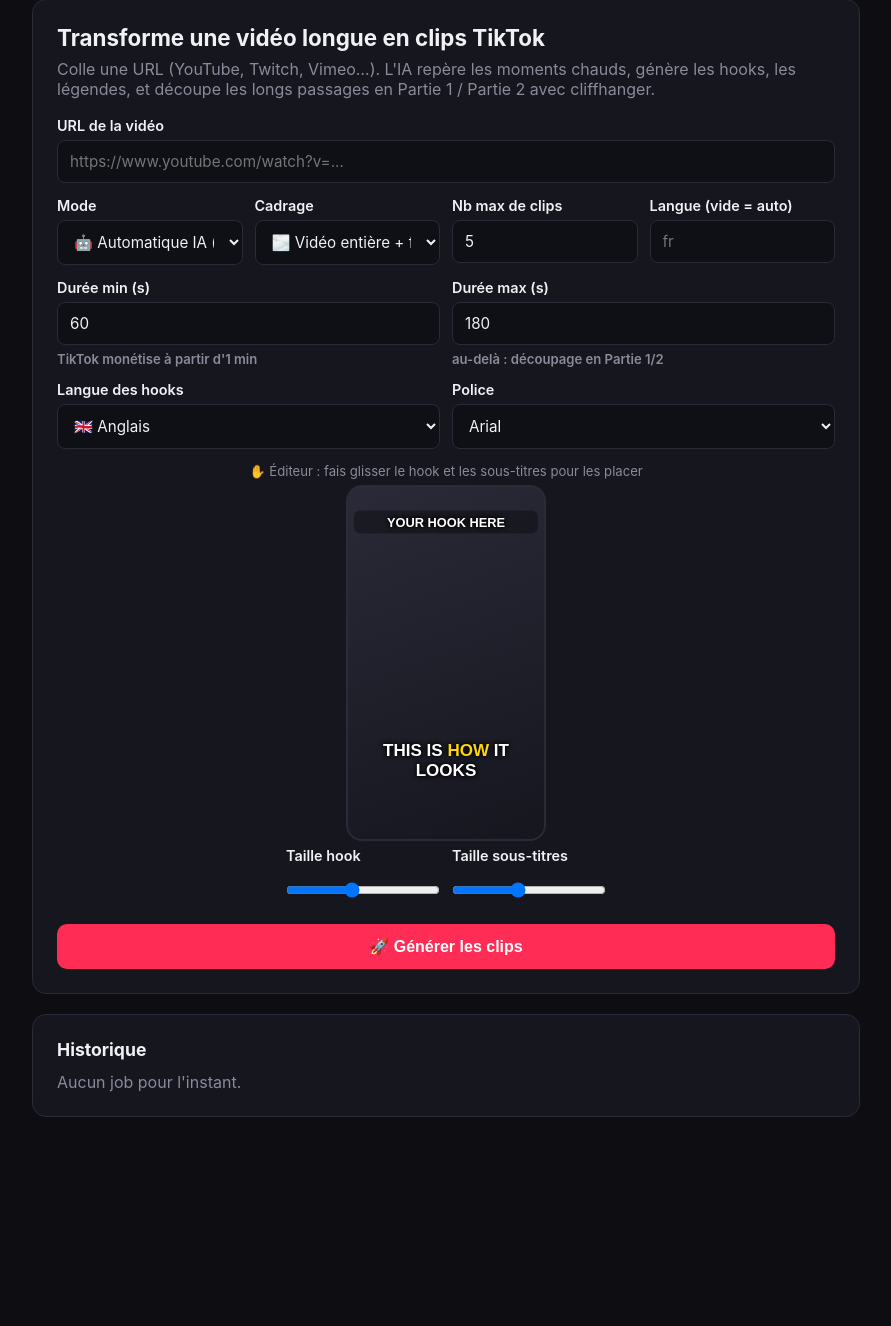
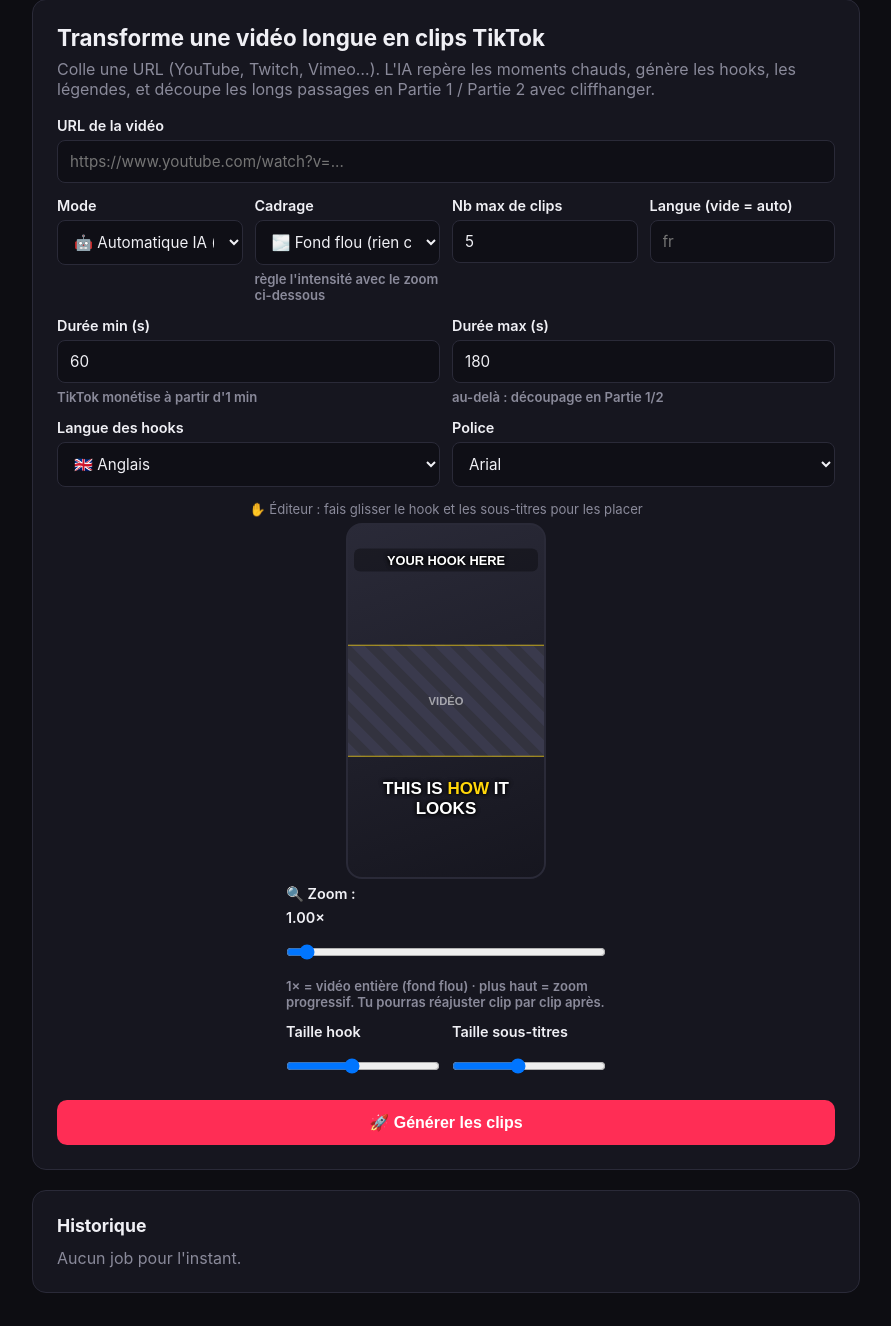
Before and after one commit to Kazza2115/TIKTOKMONEYPRINTER, a Flask app: page / in a window 1280 px wide. Shown: the part 438-1764 px from the top of the page, without its empty margins (194-1085 px from the left). Before the commit the page ends 1555 px from the top, so only its background shows below. Run offline with Flask 3, Linux system fonts and the light colour scheme.

Commit message:
Zoom réglable : slider progressif avant génération + re-render par clip
- cutter : facteur zoom continu (1.0–3.5) pour les cadrages fit et crop,
  au lieu du recadrage brutal tout-ou-rien. Sortie garantie 1080x1920.
- jobs : champ zoom + source_path ; fonction rerender_clip() qui réencode
  UN clip avec un nouveau zoom en réutilisant le .ass existant (pas de
  re-téléchargement ni d'appel IA -> rapide et gratuit).
- routes : param zoom à la création + endpoint /clips/<i>/rerender.
- UI : slider de zoom avec aperçu schématique dans l'éditeur, et sur chaque
  clip généré un slider + bouton « Appliquer » pour voir la vidéo et
  réajuster le zoom en direct.

Co-Authored-By: Claude Opus 4.8 <noreply@anthropic.com>
Claude-Session: https://claude.ai/code/session_01QGqoBo1Wkts7Hjoa4KXw3z

```diff
--- a/app/pipeline/cutter.py
+++ b/app/pipeline/cutter.py
@@ -5,6 +5,11 @@ Deux cadrages :
 - "fit"  (défaut) : la vidéo entière est visible, centrée, sur un fond flouté
   (style TikTok classique — rien n'est coupé)
 - "crop" : plein écran zoomé, recadrage centré (coupe les côtés)
+
+Un facteur `zoom` (>= 1.0) agrandit progressivement l'image dans les deux
+modes : à 1.0 on garde le cadrage de base, plus on monte plus l'image remplit
+le cadre (en mode "fit" le fond flou disparaît peu à peu). Ça permet de régler
+finement le zoom au lieu du recadrage brutal tout ou rien.
 """
 
 import os
@@ -13,12 +18,8 @@ from pathlib import Path
 
 from .. import config
 
-# recadrage centré vers 9:16 (mode "crop")
-CROP_916 = (
-    "crop='min(iw,ih*9/16)':'min(ih,iw*16/9)',"
-    "scale=1080:1920:force_original_aspect_ratio=increase,"
-    "crop=1080:1920"
-)
+ZOOM_MIN = 1.0
+ZOOM_MAX = 3.5
 
 
 def ensure_ffmpeg():
@@ -41,18 +42,37 @@ def _ass_filter_path(ass_path: Path) -> str:
     return p
 
 
-def build_filter_args(framing: str, ass_path: Path | None) -> list[str]:
+def _clamp_zoom(zoom: float) -> float:
+    try:
+        z = float(zoom)
+    except (TypeError, ValueError):
+        return 1.0
+    return max(ZOOM_MIN, min(z, ZOOM_MAX))
+
+
+def build_filter_args(framing: str, ass_path: Path | None,
+                      zoom: float = 1.0) -> list[str]:
     ass = f",ass='{_ass_filter_path(ass_path)}'" if ass_path else ""
+    z = _clamp_zoom(zoom)
+    zw, zh = f"{1080 * z:.1f}", f"{1920 * z:.1f}"
 
     if framing == "crop":
-        return ["-vf", CROP_916 + ass]
+        # recadrage centré 9:16, puis zoom supplémentaire éventuel (z > 1)
+        vf = (
+            "crop='min(iw,ih*9/16)':'min(ih,iw*16/9)',"
+            f"scale={zw}:{zh}:force_original_aspect_ratio=increase,"
+            "crop=1080:1920"
+        )
+        return ["-vf", vf + ass]
 
-    # "fit" : vidéo entière + fond flouté qui remplit le cadre
+    # "fit" : vidéo entière (agrandie par `zoom`) + fond flouté qui remplit le
+    # cadre. À zoom=1 la vidéo tient entièrement ; en montant elle grandit et
+    # déborde du cadre (le surplus est rogné, le fond flou disparaît).
     fc = (
         "[0:v]split=2[bg][fg];"
         "[bg]scale=1080:1920:force_original_aspect_ratio=increase,"
         "crop=1080:1920,boxblur=24:4[bgb];"
-        "[fg]scale=1080:1920:force_original_aspect_ratio=decrease[fgs];"
+        f"[fg]scale={zw}:{zh}:force_original_aspect_ratio=decrease[fgs];"
         f"[bgb][fgs]overlay=(W-w)/2:(H-h)/2{ass}[v]"
     )
     return ["-filter_complex", fc, "-map", "[v]", "-map", "0:a?"]
@@ -65,6 +85,7 @@ def cut_clip(
     ass_path: Path | None,
     out_path: Path,
     framing: str = "fit",
+    zoom: float = 1.0,
 ) -> Path:
     ensure_ffmpeg()
 
@@ -74,7 +95,7 @@ def cut_clip(
         "-ss", f"{start:.3f}",
         "-to", f"{end:.3f}",
         "-i", str(source),
-        *build_filter_args(framing, ass_path),
+        *build_filter_args(framing, ass_path, zoom),
         "-c:v", "libx264",
         "-preset", "veryfast",
         "-crf", "20",
--- a/app/routes.py
+++ b/app/routes.py
@@ -79,15 +79,44 @@ def api_create_job():
     hook_size = int(_num("hook_size", 72, 30, 130))
     sub_size = int(_num("sub_size", 96, 40, 160))
 
+    from .pipeline.cutter import ZOOM_MAX, ZOOM_MIN
+
+    zoom = _num("zoom", 1.0, ZOOM_MIN, ZOOM_MAX)
+
     job = jobs.create_job(
         url, mode=mode, manual_clips=manual_clips, language=language,
-        max_clips=max_clips, framing=framing,
+        max_clips=max_clips, framing=framing, zoom=zoom,
         min_duration=min_duration, max_duration=max_duration,
         font=font, hook_position=hook_position, hook_lang=hook_lang,
         hook_pos_pct=hook_pos_pct, sub_pos_pct=sub_pos_pct,
         hook_size=hook_size, sub_size=sub_size,
     )
     return jsonify(job.to_dict()), 201
+
+
+@bp.post("/api/jobs/<job_id>/clips/<int:index>/rerender")
+def api_rerender_clip(job_id, index):
+    data = request.get_json(force=True)
+    from .pipeline.cutter import ZOOM_MAX, ZOOM_MIN
+
+    try:
+        zoom = float(data.get("zoom"))
+    except (TypeError, ValueError):
+        return jsonify({"error": "Zoom invalide."}), 400
+    zoom = max(ZOOM_MIN, min(zoom, ZOOM_MAX))
+    framing = data.get("framing")
+    if framing not in ("fit", "crop", None):
+        framing = None
+
+    try:
+        clip = jobs.rerender_clip(job_id, index, zoom, framing=framing)
+    except (ValueError,) as e:
+        return jsonify({"error": str(e)}), 404
+    except RuntimeError as e:
+        return jsonify({"error": str(e)}), 400
+    except Exception as e:
+        return jsonify({"error": f"Réencodage échoué : {e}"}), 500
+    return jsonify({"clip": clip})
 
 
 @bp.get("/api/jobs")
--- a/app/static/app.js
+++ b/app/static/app.js
@@ -141,6 +141,22 @@ if (preview) {
   document.getElementById("hook-size").addEventListener("input", updateStyle);
   document.getElementById("sub-size").addEventListener("input", updateStyle);
   updateStyle();
+
+  // aperçu du zoom : la zone « VIDÉO » grandit avec le zoom (source 16:9)
+  const zoomRange = document.getElementById("zoom-range");
+  const pvVideo = document.getElementById("pv-video");
+  const zoomVal = document.getElementById("zoom-val");
+  function updateZoom() {
+    const z = parseFloat(zoomRange.value);
+    const r = preview.getBoundingClientRect();
+    pvVideo.style.width = r.width * z + "px";
+    pvVideo.style.height = (r.width * z * 9) / 16 + "px";
+    zoomVal.textContent = z.toFixed(2) + "×";
+  }
+  if (zoomRange && pvVideo) {
+    zoomRange.addEventListener("input", updateZoom);
+    updateZoom();
+  }
 }
 
 // --- Formulaire de création de job (page d'accueil) ---
@@ -169,6 +185,7 @@ if (form) {
           url: fd.get("url"),
           mode: fd.get("mode"),
           framing: fd.get("framing"),
+          zoom: fd.get("zoom"),
           min_duration: fd.get("min_duration"),
           max_duration: fd.get("max_duration"),
           hook_lang: fd.get("hook_lang"),
@@ -259,12 +276,23 @@ if (jobView) {
       const score = c.viral_score
         ? `<span class="score">🔥 ${c.viral_score}/100</span>`
         : "";
+      const idx = job.clips.indexOf(c);
+      const z = c.zoom || job.zoom || 1;
+      const ver = c.version || 0;
       card.innerHTML = `
-        <video controls preload="metadata" src="/clips/${job.id}/${c.filename}"></video>
+        <video controls preload="metadata" src="/clips/${job.id}/${c.filename}?v=${ver}"></video>
         <div class="clip-body">
           <h3>${partBadge}${escapeHtml(c.title)}</h3>
           ${score}
           ${c.reasoning ? `<p class="small muted">${escapeHtml(c.reasoning)}</p>` : ""}
+          <div class="clip-zoom">
+            <span class="small muted">🔍 Regarde le clip, ajuste le zoom puis applique :</span>
+            <div class="zrow">
+              <input type="range" class="zoom-slider" min="1" max="3" step="0.05" value="${z}">
+              <span class="zlabel">${Number(z).toFixed(2)}×</span>
+              <button type="button" class="rerender-btn">Appliquer</button>
+            </div>
+          </div>
           ${c.caption ? `<div class="caption">${escapeHtml(c.caption)}</div>` : ""}
           <div class="clip-actions">
             <a href="/clips/${job.id}/${c.filename}" download>⬇️ Télécharger</a>
@@ -279,8 +307,47 @@ if (jobView) {
           setTimeout(() => (copyBtn.textContent = "📋 Légende"), 1500);
         });
       }
+      wireRerender(card, job.id, idx);
       container.appendChild(card);
     }
+  }
+
+  function wireRerender(card, jobId, index) {
+    const slider = card.querySelector(".zoom-slider");
+    const label = card.querySelector(".zlabel");
+    const btn = card.querySelector(".rerender-btn");
+    const video = card.querySelector("video");
+    if (!slider || !btn) return;
+    slider.addEventListener("input", () => {
+      label.textContent = parseFloat(slider.value).toFixed(2) + "×";
+    });
+    btn.addEventListener("click", async () => {
+      btn.disabled = true;
+      const old = btn.textContent;
+      btn.textContent = "⏳ Réencodage...";
+      try {
+        const res = await fetch(`/api/jobs/${jobId}/clips/${index}/rerender`, {
+          method: "POST",
+          headers: { "Content-Type": "application/json" },
+          body: JSON.stringify({ zoom: slider.value }),
+        });
+        const data = await res.json();
+        if (!res.ok) throw new Error(data.error || "Erreur");
+        const c = data.clip;
+        // recharge la vidéo en cassant le cache (nouveau numéro de version)
+        const t = video.currentTime;
+        video.src = `/clips/${jobId}/${c.filename}?v=${c.version || Date.now()}`;
+        video.load();
+        video.addEventListener("loadeddata", () => { try { video.currentTime = t; } catch (e) {} }, { once: true });
+        btn.textContent = "✅ Fait";
+        setTimeout(() => (btn.textContent = old), 1500);
+      } catch (err) {
+        btn.textContent = "❌ " + err.message;
+        setTimeout(() => (btn.textContent = old), 2500);
+      } finally {
+        btn.disabled = false;
+      }
+    });
   }
 
   function escapeHtml(s) {
--- a/app/static/style.css
+++ b/app/static/style.css
@@ -215,3 +215,24 @@ code { background: #0f0f16; padding: 2px 5px; border-radius: 4px; }
 .draggable { cursor: grab; touch-action: none; user-select: none; }
 .draggable:active { cursor: grabbing; outline: 2px dashed var(--accent2); }
 .preview-phone input[type="range"] { width: 100%; }
+
+/* zone vidéo schématique dans l'aperçu (montre l'effet du zoom) */
+.pv-video {
+  position: absolute;
+  left: 50%; top: 50%;
+  transform: translate(-50%, -50%);
+  background: repeating-linear-gradient(45deg, #3a3a4d, #3a3a4d 10px, #33333f 10px, #33333f 20px);
+  border: 1px solid rgba(255, 214, 10, 0.7);
+  display: flex; align-items: center; justify-content: center;
+  color: rgba(255,255,255,0.55);
+  font-size: 0.7rem; font-weight: 700;
+  pointer-events: none;
+}
+.pv-video::after { content: "VIDÉO"; }
+
+/* réglage zoom sur une carte de clip généré */
+.clip-zoom { display: flex; flex-direction: column; gap: 6px; }
+.clip-zoom .zrow { display: flex; align-items: center; gap: 8px; }
+.clip-zoom input[type="range"] { flex: 1; }
+.clip-zoom .rerender-btn { flex: none; width: auto; padding: 7px 12px; font-size: 0.8rem; background: var(--accent); }
+.clip-zoom .zlabel { font-size: 0.78rem; color: var(--muted); min-width: 42px; text-align: right; }
--- a/app/templates/index.html
+++ b/app/templates/index.html
@@ -43,9 +43,10 @@
       </label>
       <label>Cadrage
         <select name="framing">
-          <option value="fit">🌫️ Vidéo entière + fond flou</option>
-          <option value="crop">🔍 Plein écran (zoom)</option>
+          <option value="fit">🌫️ Fond flou (rien coupé)</option>
+          <option value="crop">🔲 Plein écran (rogné)</option>
         </select>
+        <span class="muted small">règle l'intensité avec le zoom ci-dessous</span>
       </label>
       <label>Nb max de clips
         <input type="number" name="max_clips" value="5" min="1" max="10">
@@ -95,16 +96,23 @@
     <div class="preview-wrap">
       <span class="muted small">✋ Éditeur : fais glisser le hook et les sous-titres pour les placer</span>
       <div class="preview-phone" id="preview">
+        <div class="pv-video" id="pv-video"></div>
         <div class="pv-hook draggable" id="pv-hook">YOUR HOOK HERE</div>
         <div class="pv-sub draggable" id="pv-sub"><span>THIS IS</span> <span class="pv-hl">HOW</span> <span>IT LOOKS</span></div>
       </div>
-      <div class="row" style="width:100%;max-width:320px">
-        <label>Taille hook
-          <input type="range" name="hook_size" min="40" max="120" value="72" id="hook-size">
+      <div class="stack" style="width:100%;max-width:320px">
+        <label>🔍 Zoom : <span id="zoom-val">1.00×</span>
+          <input type="range" name="zoom" min="1" max="3" step="0.05" value="1" id="zoom-range">
+          <span class="muted small">1× = vidéo entière (fond flou) · plus haut = zoom progressif. Tu pourras réajuster clip par clip après.</span>
         </label>
-        <label>Taille sous-titres
-          <input type="range" name="sub_size" min="60" max="150" value="96" id="sub-size">
-        </label>
+        <div class="row">
+          <label>Taille hook
+            <input type="range" name="hook_size" min="40" max="120" value="72" id="hook-size">
+          </label>
+          <label>Taille sous-titres
+            <input type="range" name="sub_size" min="60" max="150" value="96" id="sub-size">
+          </label>
+        </div>
       </div>
     </div>
 
```
Also changed, not shown: app/jobs.py (+50 -4 lines).
